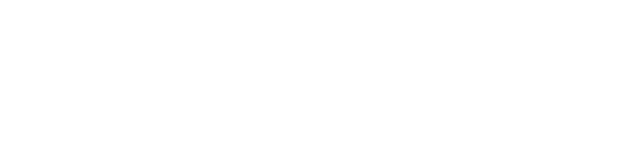
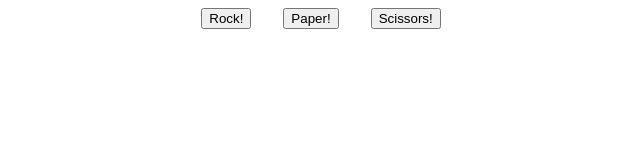
Before and after one commit to murraydeam/Rock-Paper-Scissors, a plain HTML site: page index.html in a window 1280 px wide. Shown: the whole page, without its empty margins (319-959 px from the left). Drawn offline with Linux system fonts and the light colour scheme.

Commit message:
button hover state created, onclick for scissors has also been added as a test

```diff
--- a/assets/js/index.js
+++ b/assets/js/index.js
@@ -9,10 +9,6 @@ function getComputerChoice() {
   choice = options[Math.floor(Math.random() * index)];
   return choice;
 }
-
-// let playerSelection = prompt("Choose Rock, Paper, or Scissors").toLowerCase();
-// console.log(playerSelection);
-// let computerSelection = getComputerChoice();
 
 function playRound(playerSelection, computerSelection) {
   userWins = 0;
@@ -57,3 +53,38 @@ function playRound(playerSelection, computerSelection) {
     return result;
   }
 }
+
+// RPS-UI
+const body = document.querySelector('body')
+
+const container = document.createElement('div')
+container.setAttribute('id', 'container')
+
+const content = document.createElement('div')
+content.setAttribute('id', 'content')
+content.setAttribute('style', 'display: flex; justify-content: center; gap: 2rem;')
+
+
+body.appendChild(container)
+container.appendChild(content)
+
+
+
+const rockButton = document.createElement('button')
+rockButton.setAttribute('id', 'rockButton')
+rockButton.textContent = 'Rock!'
+content.appendChild(rockButton)
+
+const paperButton = document.createElement('button')
+paperButton.setAttribute('id', 'paperButton')
+paperButton.textContent = 'Paper!'
+content.appendChild(paperButton)
+
+const scissorsButton = document.createElement('button')
+scissorsButton.setAttribute('id', 'scissorsButton')
+scissorsButton.textContent = 'Scissors!'
+content.appendChild(scissorsButton)
+
+scissorsButton.addEventListener('click', () => {
+  alert('Scissors')
+})
--- a/index.html
+++ b/index.html
@@ -5,6 +5,7 @@
     <meta http-equiv="X-UA-Compatible" content="IE=edge" />
     <meta name="viewport" content="width=device-width, initial-scale=1.0" />
     <link rel="icon" href="./assets/img/duck.ico" type="image/x-icon" />
+    <link rel="stylesheet" href="./assets/css/index.css">
     <title>Rock Paper Scissors</title>
   </head>
   <body>
```
